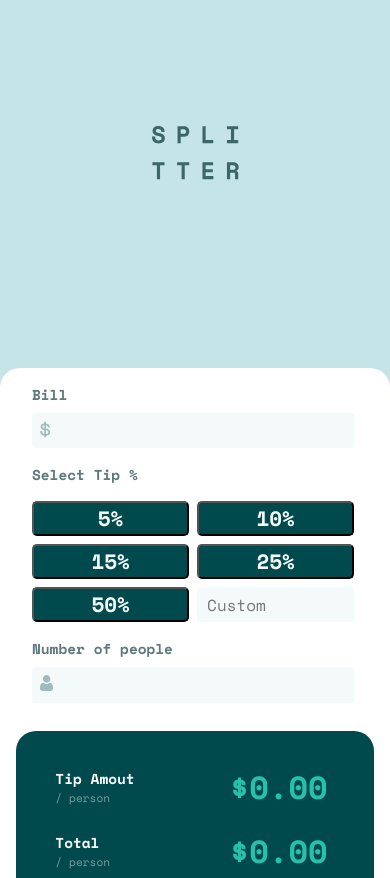
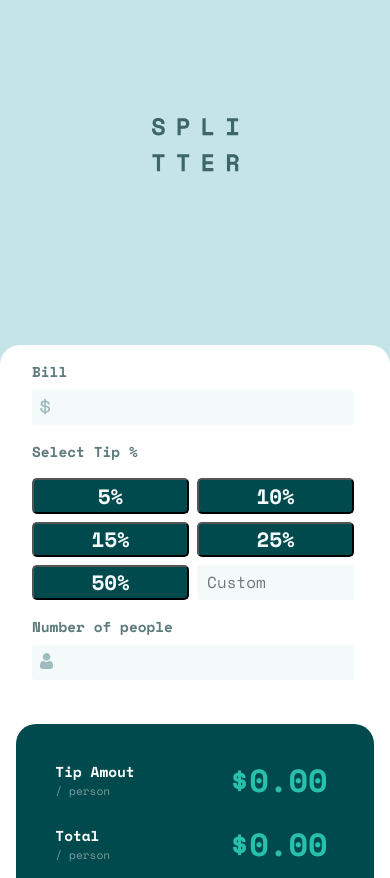
Before and after one commit to Eduardo871/tip-calculator-app-main, a plain HTML site: page index.html in a window 390 px wide. Shown: the top 878 px of the page. Drawn offline with nearby package versions, Linux system fonts and the light colour scheme.

Commit message:
fixed errors

```diff
--- a/sass/styles.scss
+++ b/sass/styles.scss
@@ -83,7 +83,7 @@ h1 {
     grid-template-rows: repeat(2, 1fr);
     gap: 0;
     width: 100%;
-    height: 40rem;
+    height: auto;
     align-items: center;
     align-content: center;
     padding: 1rem;
```
Also changed, not shown: stylesheet/styles.css.
